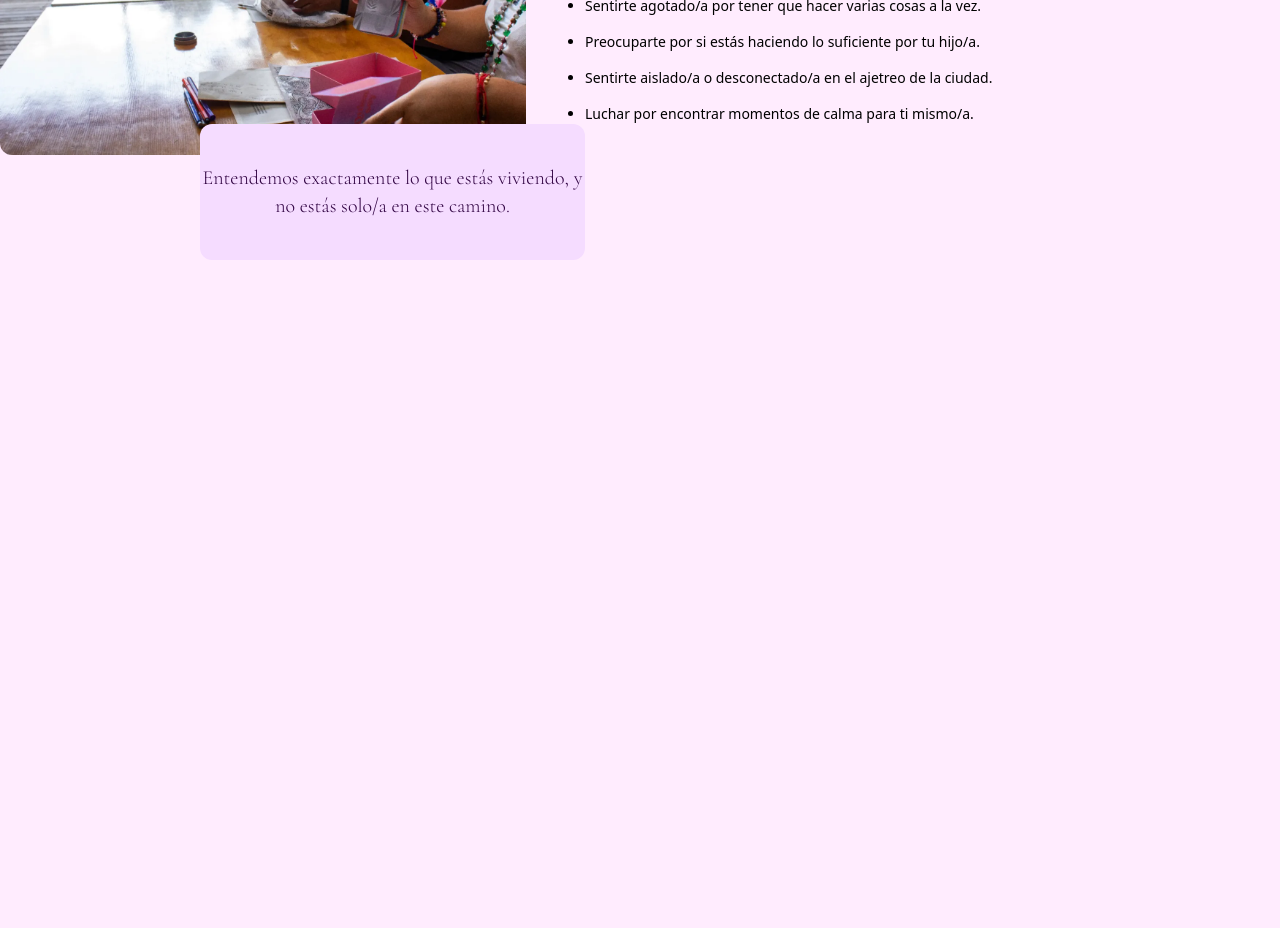
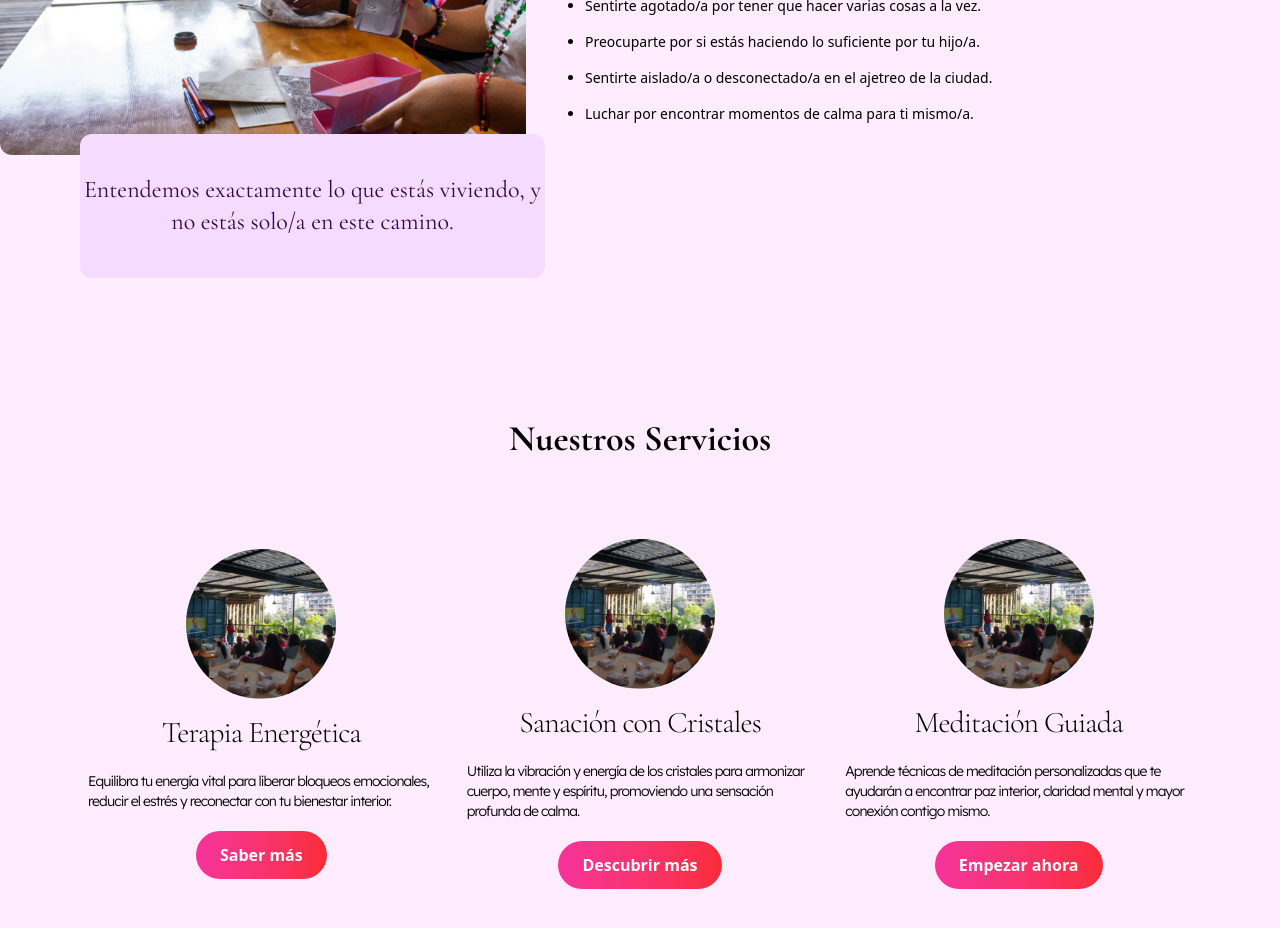
Before and after one commit to Danielgbit/alejaossa, a Next.js app: page / in a window 1280 px wide. Shown: the part 1260-2188 px from the top of the page. Before the commit the page ends 1615 px from the top, so only its background shows below. Built offline with nearby package versions, Linux system fonts and the light colour scheme.

Commit message:
- Adds services.ts with an array of three initial services.

```diff
--- a/src/app/globals.css
+++ b/src/app/globals.css
@@ -31,6 +31,12 @@ body {
   background-color: #f5dcff;
 }
 
+/* Backgrounds Cards */
+
+.bg-card-01 {
+  background-color: #df8fff;
+}
+
 /* Letter spacing */
 
 .tracking-brand {
--- a/src/app/page.tsx
+++ b/src/app/page.tsx
@@ -1,16 +1,19 @@
 import Empathy from "@/sections/Empathy";
 import Hero from "@/sections/Hero";
 import Motivational from "@/components/Motivational";
+import Services from "@/sections/Services";
 
 export default function Home() {
   return (
     <>
       <Hero />
       <Motivational
+        className="text-xl"
         children="En la quietud de tu ser encuentras la sabiduría que siempre ha habitado en
       ti. Tu sanación es un viaje de regreso a casa, a tu esencia verdadera."
       />
       <Empathy />
+      <Services/>
     </>
   );
 }
--- a/src/components/Motivational.tsx
+++ b/src/components/Motivational.tsx
@@ -8,7 +8,7 @@ interface MotivationalProps {
 const Motivational = ({ children, className }: MotivationalProps) => {
   return (
     <p
-      className={`py-10 text-center font-cormorant text-xl text-light-01 bg-dark-01 ${className || ""}`}
+      className={`py-10 text-center font-cormorant text-light-01 bg-dark-01 ${className || ""}`}
     >
       {children}
     </p>
--- a/src/components/Navbar.tsx
+++ b/src/components/Navbar.tsx
@@ -1,3 +1,5 @@
+'use client'
+
 import React from 'react'
 import Button from './Button'
 
--- /dev/null
+++ b/src/components/ServiceCard.tsx
@@ -0,0 +1,23 @@
+"use client";
+
+import { Service } from "@/types/service";
+import Image from "next/image";
+import React from "react";
+import Button from "./Button";
+
+export const ServiceCard = ({ service }: { service: Service }) => {
+  return (
+    <div className="flex flex-col space-y-5 items-center justify-center">
+      <Image
+        src={service.imageUrl}
+        alt={service.title}
+        width={300}
+        height={300}
+        className="w-[150px] h-[150px] object-cover rounded-full mb-4"
+      />
+      <span className="font-cormorant text-3xl tracking-title">{service.title}</span>
+      <p className="text-sm font-lexend tracking-sub">{service.description}</p>
+      <Button children={service.buttonText} />
+    </div>
+  );
+};
--- /dev/null
+++ b/src/data/services.ts
@@ -0,0 +1,30 @@
+import { Service } from "@/types/service";
+
+const services: Service[] = [
+  {
+    id: 1,
+    title: "Terapia Energética",
+    description:
+      "Equilibra tu energía vital para liberar bloqueos emocionales, reducir el estrés y reconectar con tu bienestar interior.",
+    imageUrl: "/images/IMG_3737 Alejandra ossa restrepo.jpg",
+    buttonText: "Saber más",
+  },
+  {
+    id: 2,
+    title: "Sanación con Cristales",
+    description:
+      "Utiliza la vibración y energía de los cristales para armonizar cuerpo, mente y espíritu, promoviendo una sensación profunda de calma.",
+    imageUrl: "/images/IMG_3737 Alejandra ossa restrepo.jpg",
+    buttonText: "Descubrir más",
+  },
+  {
+    id: 3,
+    title: "Meditación Guiada",
+    description:
+      "Aprende técnicas de meditación personalizadas que te ayudarán a encontrar paz interior, claridad mental y mayor conexión contigo mismo.",
+    imageUrl: "/images/IMG_3737 Alejandra ossa restrepo.jpg",
+    buttonText: "Empezar ahora",
+  },
+];
+
+export default services;
--- a/src/sections/Empathy.tsx
+++ b/src/sections/Empathy.tsx
@@ -15,7 +15,7 @@ const Empathy = () => {
           height={300}
         />
           <Motivational
-            className="rounded-xl absolute bottom-[-30%] left-50"
+            className="rounded-xl text-2xl absolute bottom-[-35%] font-normal left-20 right-10"
             children="Entendemos exactamente lo que estás viviendo, y no estás solo/a en este camino."
           />
       </div>
--- /dev/null
+++ b/src/sections/Services.tsx
@@ -0,0 +1,24 @@
+'use client'
+
+import { ServiceCard } from '@/components/ServiceCard';
+import services from '@/data/services';
+import React from 'react'
+
+const Services = () => {
+  return (
+        <section className="py-16 bg-light">
+      <div className="max-w-6xl mx-auto px-6">
+        <h2 className="text-4xl font-cormorant font-bold text-center text-primary mb-12">
+          Nuestros Servicios
+        </h2>
+        <div className="grid grid-cols-1 md:grid-cols-3 gap-8 mt-20">
+            {services.map((item) => (
+                <ServiceCard key={item.id} service={item} />
+            ))}
+        </div>
+      </div>
+    </section>
+  )
+}
+
+export default Services;
--- /dev/null
+++ b/src/types/service.ts
@@ -0,0 +1,9 @@
+interface Service {
+  id: number
+  title: string;
+  description: string;
+  imageUrl: string;
+  buttonText: string;
+}
+
+export type { Service };
```
